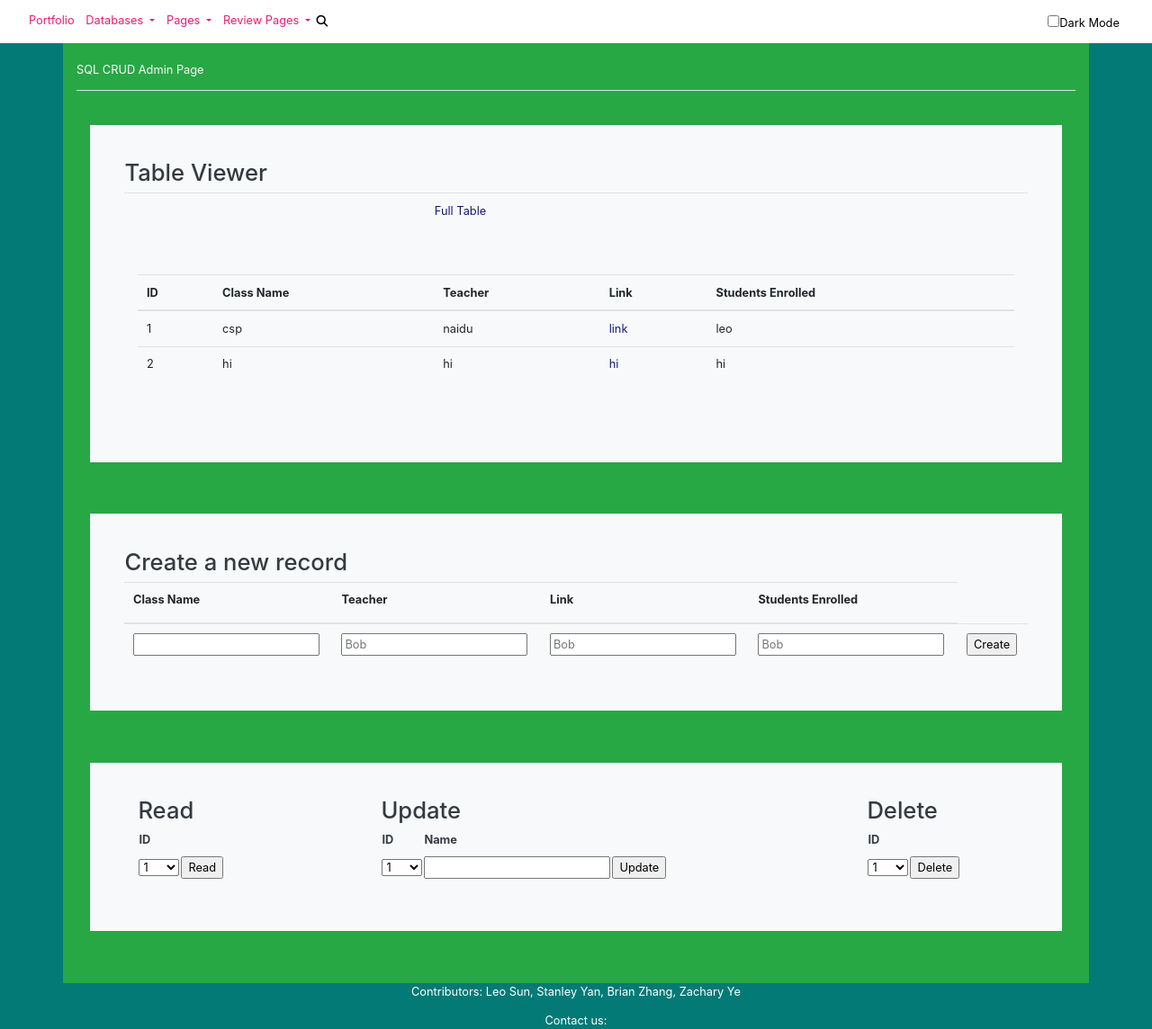
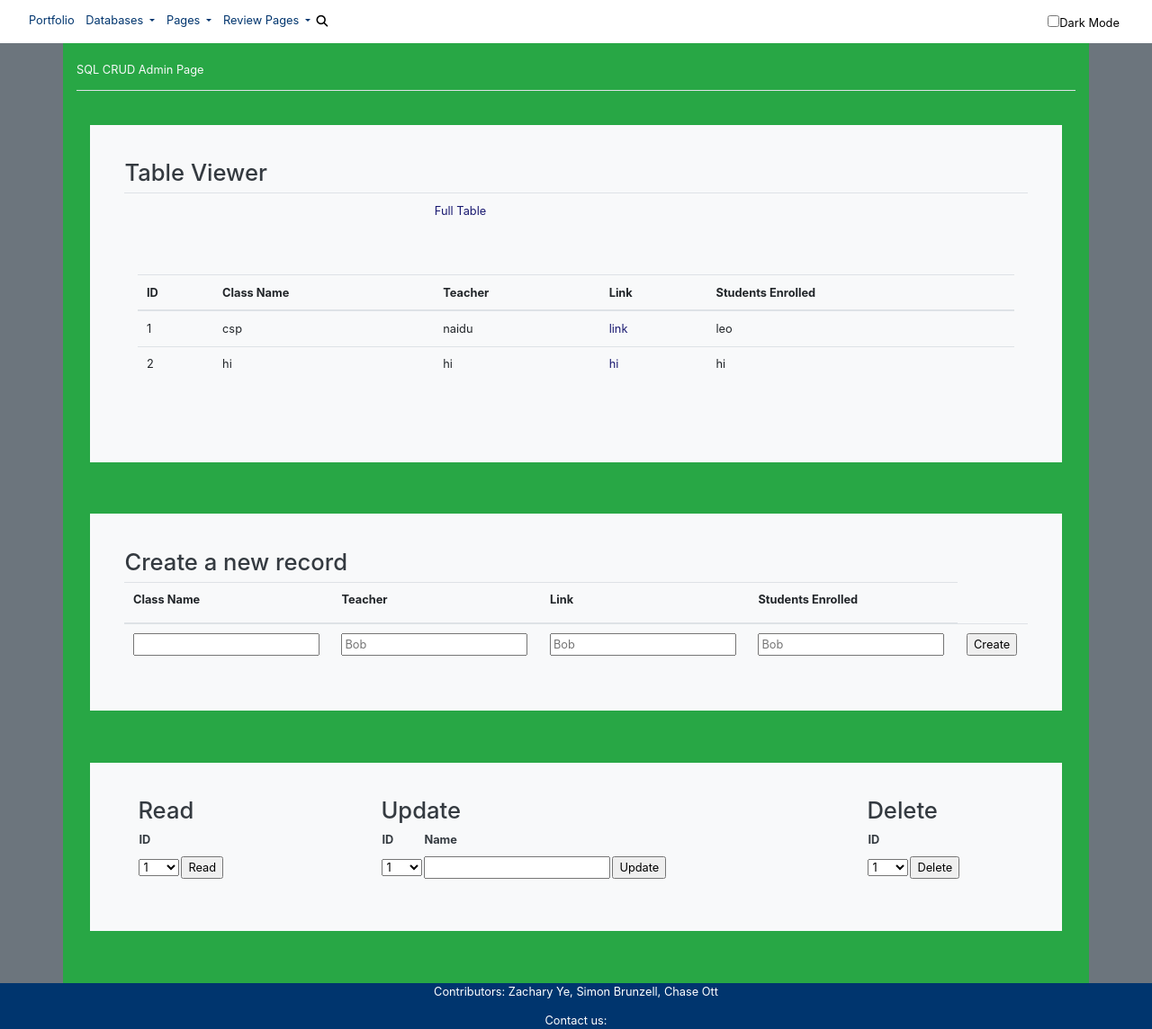
Before and after one commit to zachye111/no_idea2, a Flask app: page /crud/ in a window 1280 px wide. Shown: the whole page at 90% size. Run offline with Flask 2, Linux system fonts and the light colour scheme; data comes from the database, SQL or seed files in the repository; some libraries are stand-ins or nearby versions.

Commit message:
changed colors for home

```diff
--- a/templates/layouts/base.html
+++ b/templates/layouts/base.html
@@ -29,13 +29,13 @@ This HTML is setup as as a Jinja2 layout, coders use layouts for:
             -moz-animation: fadein 2s; /* Firefox */
             -webkit-animation: fadein 2s; /* Safari and Chrome */
             -o-animation: fadein 2s; /* Opera */
-            background-color: var(--turqoise);
+            background-color: var(--gray);
             color: var(--white);
             font-size: 1vw;
         }
 
         .hoverclick1{
-            background: url('../static/assets/tm067logo.png') no-repeat;
+            background: url('../static/assets/volleyballlogo.png') no-repeat;
             cursor:pointer;
             width:428px;
             height:158px;
@@ -83,7 +83,7 @@ This HTML is setup as as a Jinja2 layout, coders use layouts for:
             transition: all .2s;
             position: absolute;
             color: white;
-            background-color: #ed1b76;
+            background-color: #00356e;
             font-size: 2.5em;
         }
 
@@ -124,7 +124,7 @@ This HTML is setup as as a Jinja2 layout, coders use layouts for:
 {% include "layouts/navbar.html" %}
 
 {% block body %}
-    <div class="container-fluid" style="background-image: url('/static/assets/moviesbackground.png'); height: 100%; width: 100%;">
+    <div class="container-fluid" style="background-image: url('/assets/blockimage3.png'); height: 100%; width: 100%;">
         <div class="row justify-content-end" style="padding: 2%;">
             <div class="col-2" style="text-align: right;">
                 {% block info %}
@@ -151,15 +151,15 @@ This HTML is setup as as a Jinja2 layout, coders use layouts for:
         <div class="row" style="position: relative; padding-bottom: 10%">
             {% block links %}
             <div class="col-4">
-            <a href="{{'moviequiz'}}" class="btn">Movie Quiz</a>
+            <a href="{{'moviequiz'}}" class="btn">Volleyball Quiz</a>
             </div>
 
             <div class="col-4">
-                <a href="{{'arcade2'}}" class="btn">Show Reviews</a>
+                <a href="{{'arcade2'}}" class="btn">Roster</a>
             </div>
 
             <div class="col-4">
-                <a href="{{'arcade'}}" class="btn">Movie Reviews</a>
+                <a href="{{'arcade'}}" class="btn">Schedule</a>
             </div>
             {% endblock %}
         </div>
@@ -183,13 +183,13 @@ This HTML is setup as as a Jinja2 layout, coders use layouts for:
         left: 0;
         bottom: 0;
         width: 100%;
-        background-color: #037a76;
+        background-color: #00356e;
         color: white;
         text-align: center;
     }
 </style>
 
 <div class="footer">
-    <p>Contributors: Leo Sun, Stanley Yan, Brian Zhang, Zachary Ye</p>
+    <p>Contributors: Zachary Ye, Simon Brunzell, Chase Ott</p>
     <p> Contact us: </p>
 </div>
--- a/templates/layouts/navbar.html
+++ b/templates/layouts/navbar.html
@@ -23,7 +23,7 @@ This HTML is setup as a fragment allowing it to be "included" by other HTML file
         .nav-link:hover::before {
             animation-name: border-move;
             animation-duration: 0.8s;
-            border-bottom: 2px solid #ed1c76;
+            border-bottom: 2px solid #00356e;
         }
         @keyframes border-move {
             0% {
@@ -76,14 +76,14 @@ This HTML is setup as a fragment allowing it to be "included" by other HTML file
         <div class="collapse navbar-collapse" id="navbarNavAltMarkup">
             <div class="navbar-nav">
                 <!-- url_for is a Jinja2 pre-processor that finds route from function name (def) -->
-                <a class="nav-link" style="color: #ed1b76" href={{ url_for('index') }}>Portfolio </a>
+                <a class="nav-link" style="color: #00356e" href={{ url_for('index') }}>Portfolio </a>
                 <!-- stub is shown using the name of the route -->
                 <div class="collapse navbar-collapse" id="navbarSupportedContent">
                     <ul class="navbar-nav mr-auto">
                         <!--root menu -->
                         </li>
                         <li class="nav-item dropdown">
-                            <a class="nav-link dropdown-toggle" href="#" id="navbarStarters" style="color: #ed1b76" role="button" data-toggle="dropdown" aria-haspopup="true" aria-expanded="false">
+                            <a class="nav-link dropdown-toggle" href="#" id="navbarStarters" style="color: #00356e" role="button" data-toggle="dropdown" aria-haspopup="true" aria-expanded="false">
                                 Databases
                             </a>
                             <div class="dropdown-menu" aria-labelledby="navbarDropdown">
@@ -92,7 +92,7 @@ This HTML is setup as a fragment allowing it to be "included" by other HTML file
                             </div>
                         </li>
                         <li class="nav-item dropdown">
-                            <a class="nav-link dropdown-toggle" href="#" id="navbarStarters" style="color: #ed1b76" role="button" data-toggle="dropdown" aria-haspopup="true" aria-expanded="false">
+                            <a class="nav-link dropdown-toggle" href="#" id="navbarStarters" style="color: #00356e" role="button" data-toggle="dropdown" aria-haspopup="true" aria-expanded="false">
                                 Pages
                             </a>
                             <div class="dropdown-menu" aria-labelledby="navbarDropdown">
@@ -100,7 +100,7 @@ This HTML is setup as a fragment allowing it to be "included" by other HTML file
                             </div>
                         </li>
                         <li class="nav-item dropdown">
-                            <a class="nav-link dropdown-toggle" href="#" id="navbarStarters" style="color: #ed1b76" role="button" data-toggle="dropdown" aria-haspopup="true" aria-expanded="false">
+                            <a class="nav-link dropdown-toggle" href="#" id="navbarStarters" style="color: #00356e" role="button" data-toggle="dropdown" aria-haspopup="true" aria-expanded="false">
                                 Review Pages
                             </a>
                             <div class="dropdown-menu" aria-labelledby="navbarDropdown">
```
Also changed, not shown: static/assets/blockimage2.png (added), static/assets/blockimage3.png (added), static/assets/volleyballlogo.png (added), 1 other file.
